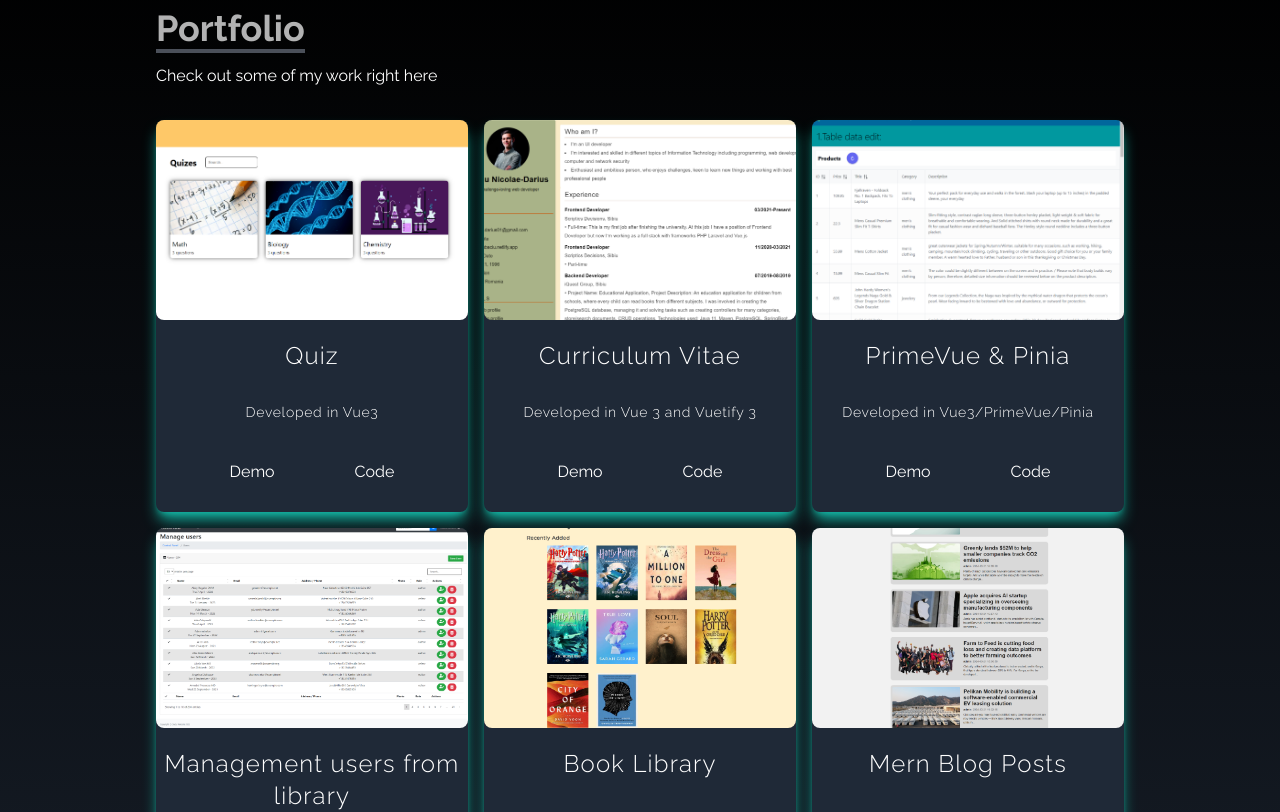
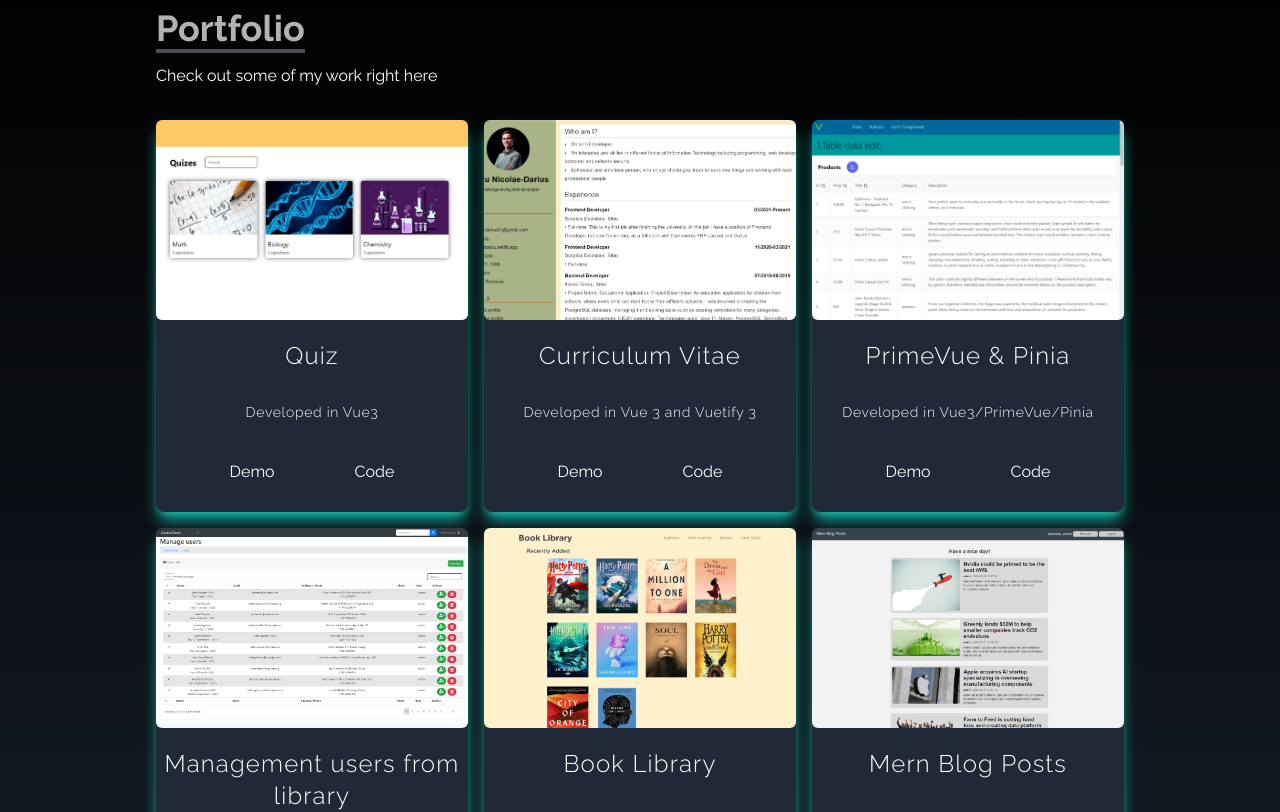
Before and after one commit to dadu99/darius-portfolio-website, a React (Vite) app: page / in a window 1280 px wide. Shown: the part 1640-2452 px from the top of the page. Built offline with nearby package versions, Linux system fonts and the light colour scheme.

Commit message:
images portfolio

```diff
--- a/src/components/Experience.jsx
+++ b/src/components/Experience.jsx
@@ -147,7 +147,7 @@
 
             <div className="w-full grid grid-cols-2 sm:grid-cols-3 gap-4 text-center py-8 px-1 sm:px-0">
               {techs.map(({ id, src, title, style }) => (
-                <div key={id} className={`shadow-md hover:scale-110 duration-500 py-2 rounded-lg ${style}`}>
+                <div key={id} className={`shadow-md py-2 rounded-lg ${style}`}>
                   <img src={src} alt="skills logos" className="w-20 mx-auto skills-container" />
                   <p className="my-4">{title}</p>
                 </div>
--- a/src/components/Portfolio.jsx
+++ b/src/components/Portfolio.jsx
@@ -96,8 +96,9 @@
 
                       <div key={item.id} className="bg-gray-800 shadow-lg shadow-teal-500 rounded-lg hover:scale-105 cursor-pointer duration-500">
 
-                          <img src={item.imageProject} alt="personal portfolio powered by darius baciu"
-                            className="flex justify-center w-full portfolio-image object-cover items-center mx-auto rounded-lg"/>
+                        <div style={{ backgroundImage: `url(${item.imageProject})` }}
+                            className="group container rounded-md flex justify-center text-center items-center mx-auto content-div">
+                        </div>
 
                         <div className="group-hover:opacity-100 text-center py-5">
                               <span className="text-2xl font-light text-white tracking-wider">
@@ -126,7 +127,6 @@
                             </button>
                           </a>
                         </div>
-
                   </div>
                 ))}
               </div>
--- a/src/index.css
+++ b/src/index.css
@@ -27,6 +27,9 @@
 .skills-container {
   height: 70px;
 }
-.portfolio-image {
+.content-div {
+  background-repeat: no-repeat;
+  background-size: cover;
+  background-position: top;
   height: 200px;
 }
```
